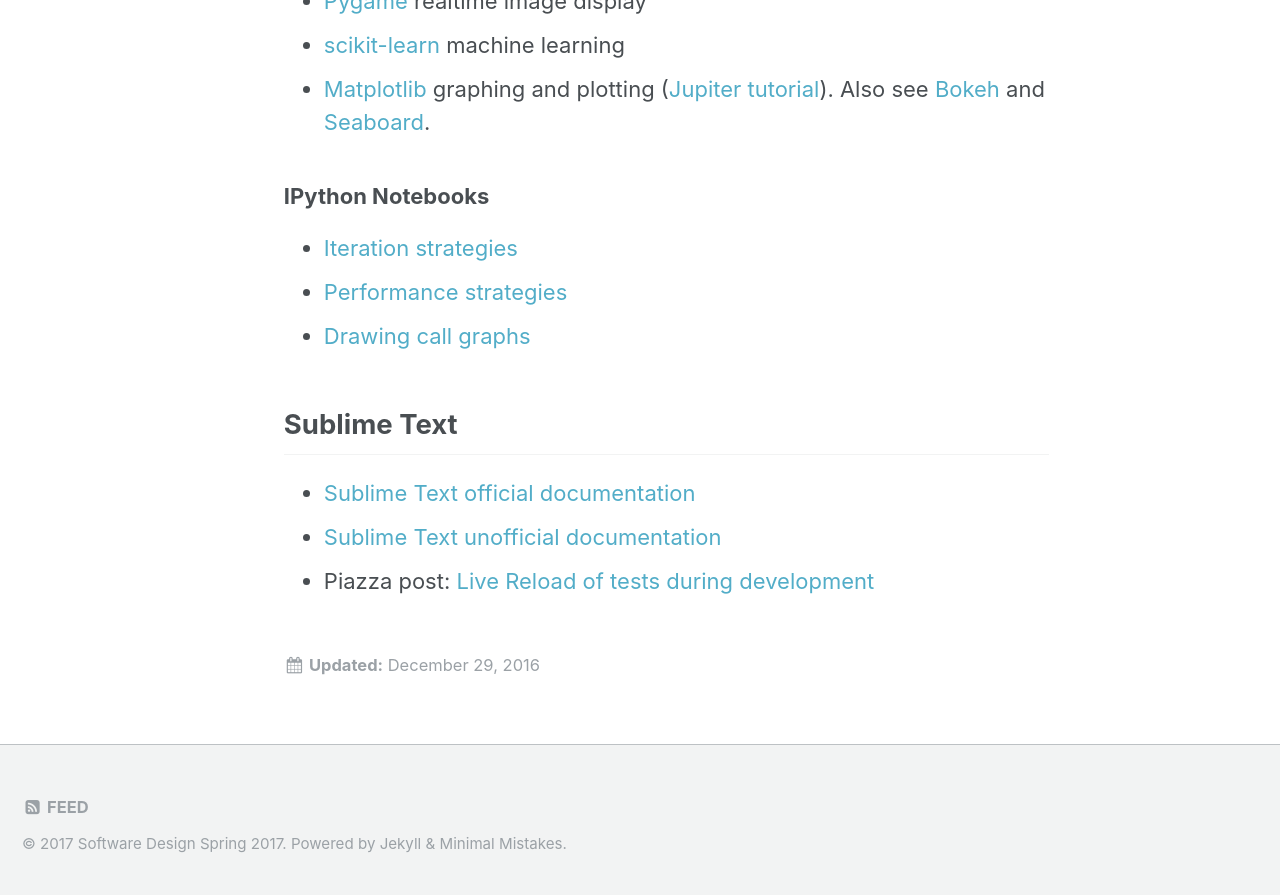
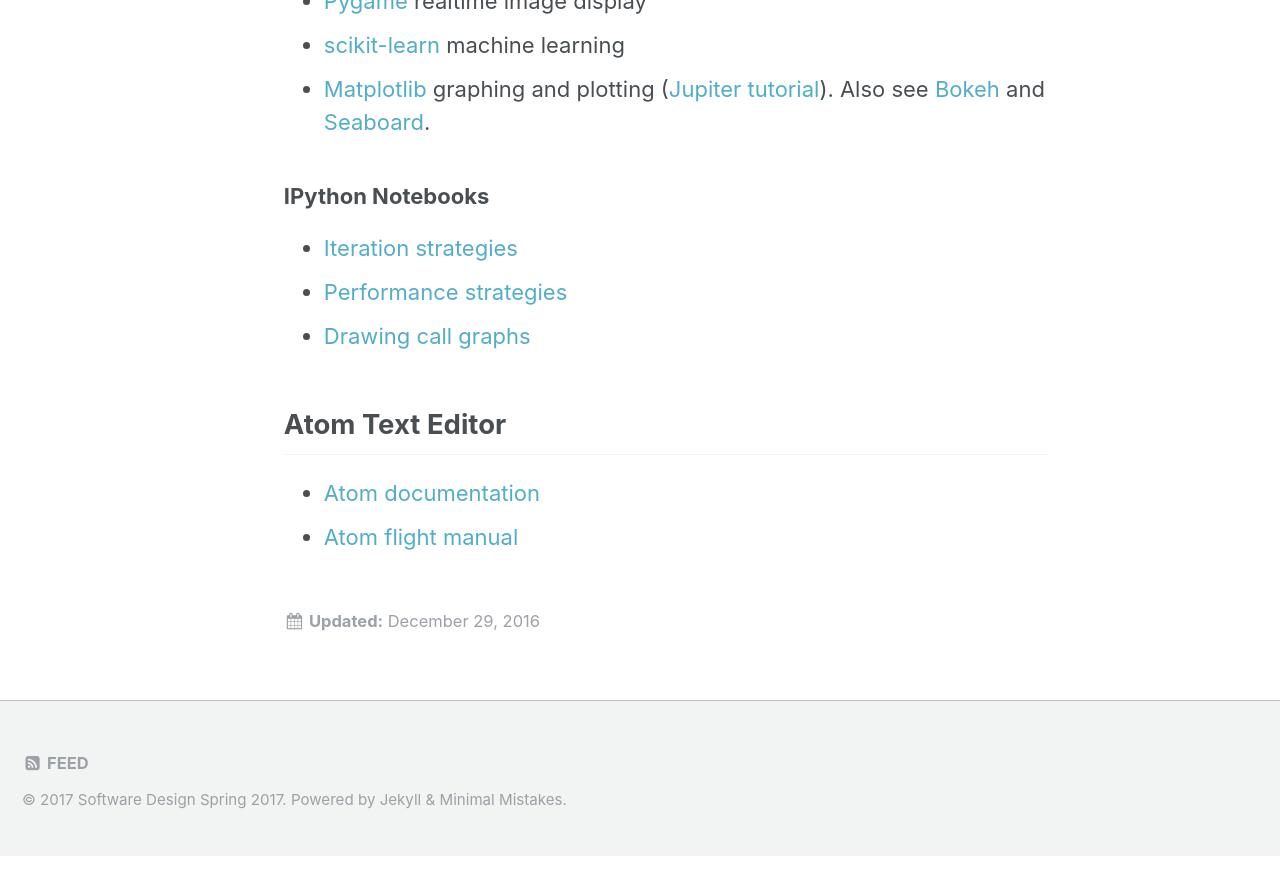
Before and after one commit to sd17spring/sd17spring.github.io, a Jekyll site: the page built from resources.md, in a window 1280 px wide and 900 px high, scrolled down 2355 px. Shown: the top 895 px of the window. Built offline with Jekyll 4.4.1, drawn with Linux system fonts in a browser that asks for light colours; after the commit the page ends 3211 px from its top, so only the background shows below that; some of the changed text lies outside the part shown.

Commit message:
resources: sublime → atom

```diff
--- a/resources.md
+++ b/resources.md
@@ -69,8 +69,7 @@
 * [Performance strategies](https://github.com//{{site.course.github_owner}}/ClassNotes/blob/master/Python%20Performance%20Strategies.ipynb)
 * [Drawing call graphs](https://github.com//{{site.course.github_owner}}/ClassNotes/blob/master/Call%20Graphs.ipynb)
 
-## Sublime Text
+## Atom Text Editor
 
-* [Sublime Text official documentation](https://www.sublimetext.com/docs/3/)
-* [Sublime Text unofficial documentation](http://docs.sublimetext.info/en/latest/index.html)
-* Piazza post: [Live Reload of tests during development](https://piazza.com/class/ijkborva8jk70v?cid=85)
+* [Atom documentation](https://atom.io/docs)
+* [Atom flight manual](http://flight-manual.atom.io)
```
